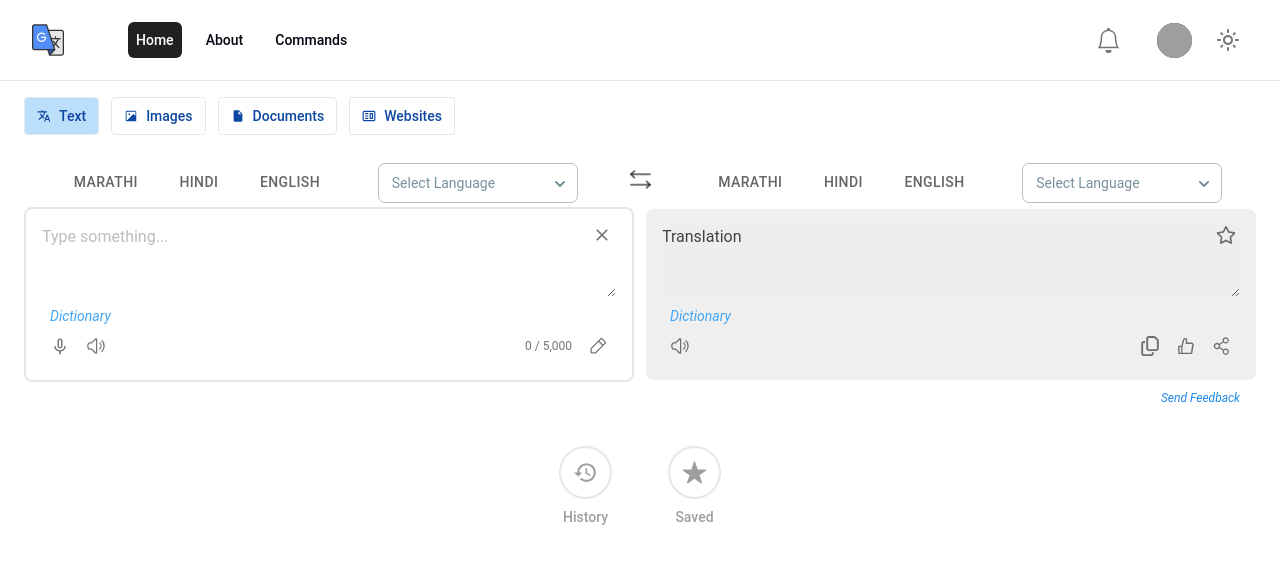
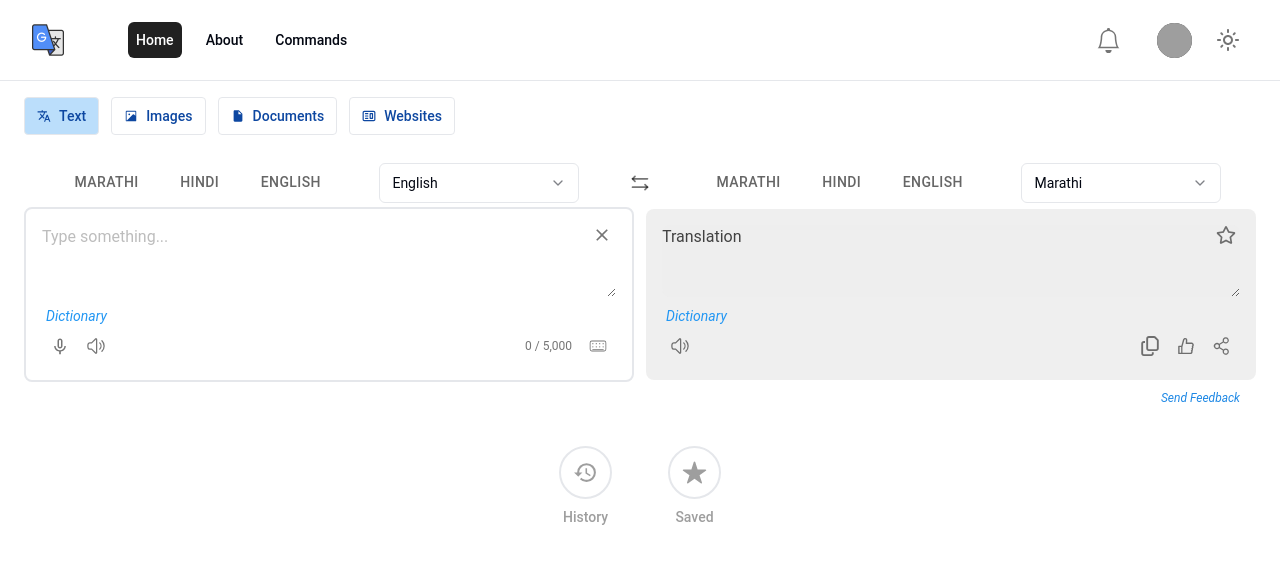
Before and after one commit to amolmahor50/Transalator, a React (Vite) app: page / in a window 1280 px wide. Shown: the top 564 px of the page. Built offline with nearby package versions, Linux system fonts and the light colour scheme; grey boxes are pictures that could not be loaded.

Commit message:
Selected languages completed and swap the languages

```diff
--- a/package.json
+++ b/package.json
@@ -19,6 +19,7 @@
     "@mui/styled-engine-sc": "^6.1.10",
     "@radix-ui/react-dialog": "^1.1.2",
     "@radix-ui/react-popover": "^1.1.2",
+    "@radix-ui/react-select": "^2.1.2",
     "@radix-ui/react-slot": "^1.1.0",
     "class-variance-authority": "^0.7.1",
     "clsx": "^2.1.1",
--- a/src/components/Languages.js
+++ b/src/components/Languages.js
@@ -1,102 +1,122 @@
 const languages = {
-    "am-ET": "Amharic",
-    "ar-SA": "Arabic",
-    "be-BY": "Bielarus",
-    "bem-ZM": "Bemba",
-    "bi-VU": "Bislama",
-    "bjs-BB": "Bajan",
-    "bn-IN": "Bengali",
-    "bo-CN": "Tibetan",
-    "br-FR": "Breton",
-    "bs-BA": "Bosnian",
-    "ca-ES": "Catalan",
-    "cop-EG": "Coptic",
-    "cs-CZ": "Czech",
-    "cy-GB": "Welsh",
-    "da-DK": "Danish",
-    "dz-BT": "Dzongkha",
-    "de-DE": "German",
-    "dv-MV": "Maldivian",
-    "el-GR": "Greek",
-    "en-GB": "English",
-    "es-ES": "Spanish",
-    "et-EE": "Estonian",
-    "eu-ES": "Basque",
-    "fa-IR": "Persian",
-    "fi-FI": "Finnish",
-    "fn-FNG": "Fanagalo",
-    "fo-FO": "Faroese",
-    "fr-FR": "French",
-    "gl-ES": "Galician",
-    "gu-IN": "Gujarati",
-    "ha-NE": "Hausa",
-    "he-IL": "Hebrew",
-    "hi-IN": "Hindi",
-    "hr-HR": "Croatian",
-    "hu-HU": "Hungarian",
-    "id-ID": "Indonesian",
-    "is-IS": "Icelandic",
-    "it-IT": "Italian",
-    "ja-JP": "Japanese",
-    "kk-KZ": "Kazakh",
-    "km-KM": "Khmer",
-    "kn-IN": "Kannada",
-    "ko-KR": "Korean",
-    "ku-TR": "Kurdish",
-    "ky-KG": "Kyrgyz",
-    "la-VA": "Latin",
-    "lo-LA": "Lao",
-    "lv-LV": "Latvian",
-    "men-SL": "Mende",
-    "mg-MG": "Malagasy",
-    "mi-NZ": "Maori",
-    "mr-MR": "Marathi",
-    "ms-MY": "Malay",
-    "mt-MT": "Maltese",
-    "my-MM": "Burmese",
-    "ne-NP": "Nepali",
-    "niu-NU": "Niuean",
-    "nl-NL": "Dutch",
-    "no-NO": "Norwegian",
-    "ny-MW": "Nyanja",
-    "ur-PK": "Pakistani",
-    "pau-PW": "Palauan",
-    "pa-IN": "Panjabi",
-    "ps-PK": "Pashto",
-    "pis-SB": "Pijin",
-    "pl-PL": "Polish",
-    "pt-PT": "Portuguese",
-    "rn-BI": "Kirundi",
-    "ro-RO": "Romanian",
-    "ru-RU": "Russian",
-    "sg-CF": "Sango",
-    "si-LK": "Sinhala",
-    "sk-SK": "Slovak",
-    "sm-WS": "Samoan",
-    "sn-ZW": "Shona",
-    "so-SO": "Somali",
-    "sq-AL": "Albanian",
-    "sr-RS": "Serbian",
-    "sv-SE": "Swedish",
-    "sw-SZ": "Swahili",
-    "ta-LK": "Tamil",
-    "te-IN": "Telugu",
-    "tet-TL": "Tetum",
-    "tg-TJ": "Tajik",
-    "th-TH": "Thai",
-    "ti-TI": "Tigrinya",
-    "tk-TM": "Turkmen",
-    "tl-PH": "Tagalog",
-    "tn-BW": "Tswana",
-    "to-TO": "Tongan",
-    "tr-TR": "Turkish",
-    "uk-UA": "Ukrainian",
-    "uz-UZ": "Uzbek",
-    "vi-VN": "Vietnamese",
-    "wo-SN": "Wolof",
-    "xh-ZA": "Xhosa",
-    "yi-YD": "Yiddish",
-    "zu-ZA": "Zulu"
-}
+    ab: 'Abkhazian',
+    aa: 'Afar',
+    af: 'Afrikaans',
+    sq: 'Albanian',
+    am: 'Amharic',
+    ar: 'Arabic',
+    an: 'Aragonese',
+    hy: 'Armenian',
+    as: 'Assamese',
+    av: 'Avaric',
+    ae: 'Avestan',
+    ay: 'Aymara',
+    az: 'Azerbaijani',
+    bm: 'Bambara',
+    eu: 'Basque',
+    be: 'Belarusian',
+    bn: 'Bengali',
+    bh: 'Bihari',
+    bi: 'Bislama',
+    bs: 'Bosnian',
+    br: 'Breton',
+    bg: 'Bulgarian',
+    my: 'Burmese',
+    ca: 'Catalan',
+    ch: 'Chamorro',
+    ce: 'Chechen',
+    zh: 'Chinese',
+    cu: 'Church Slavic',
+    cv: 'Chuvash',
+    kw: 'Cornish',
+    co: 'Corsican',
+    cr: 'Cree',
+    hr: 'Croatian',
+    cs: 'Czech',
+    da: 'Danish',
+    dv: 'Divehi',
+    nl: 'Dutch',
+    dz: 'Dzongkha',
+    en: 'English',
+    eo: 'Esperanto',
+    et: 'Estonian',
+    ee: 'Ewe',
+    fo: 'Faroese',
+    fj: 'Fijian',
+    fi: 'Finnish',
+    fr: 'French',
+    ff: 'Fulah',
+    gl: 'Galician',
+    ka: 'Georgian',
+    de: 'German',
+    el: 'Greek',
+    gn: 'Guarani',
+    gu: 'Gujarati',
+    ht: 'Haitian Creole',
+    ha: 'Hausa',
+    he: 'Hebrew',
+    hi: 'Hindi',
+    hu: 'Hungarian',
+    is: 'Icelandic',
+    id: 'Indonesian',
+    ia: 'Interlingua',
+    ga: 'Irish',
+    it: 'Italian',
+    ja: 'Japanese',
+    jv: 'Javanese',
+    kn: 'Kannada',
+    km: 'Khmer',
+    rw: 'Kinyarwanda',
+    ky: 'Kirghiz',
+    ko: 'Korean',
+    ku: 'Kurdish',
+    lo: 'Lao',
+    la: 'Latin',
+    lv: 'Latvian',
+    ln: 'Lingala',
+    lt: 'Lithuanian',
+    lb: 'Luxembourgish',
+    mk: 'Macedonian',
+    ml: 'Malayalam',
+    mr: 'Marathi',
+    my: 'Myanmar (Burmese)',
+    ne: 'Nepali',
+    no: 'Norwegian',
+    oc: 'Occitan',
+    or: 'Odia (Oriya)',
+    om: 'Oromo',
+    ps: 'Pashto',
+    fa: 'Persian (Farsi)',
+    pl: 'Polish',
+    pt: 'Portuguese',
+    qu: 'Quechua',
+    ro: 'Romanian',
+    ru: 'Russian',
+    sr: 'Serbian',
+    si: 'Sinhala',
+    sk: 'Slovak',
+    sl: 'Slovenian',
+    es: 'Spanish',
+    su: 'Sundanese',
+    sw: 'Swahili',
+    sv: 'Swedish',
+    ta: 'Tamil',
+    te: 'Telugu',
+    th: 'Thai',
+    ti: 'Tigrinya',
+    to: 'Tonga',
+    tr: 'Turkish',
+    tk: 'Turkmen',
+    uk: 'Ukrainian',
+    ur: 'Urdu',
+    vi: 'Vietnamese',
+    cy: 'Welsh',
+    wo: 'Wolof',
+    xh: 'Xhosa',
+    yi: 'Yiddish',
+    yo: 'Yoruba',
+    zu: 'Zulu'
+  };
+
 
 export default languages;
--- a/src/components/SelectLanguageDropDown.jsx
+++ b/src/components/SelectLanguageDropDown.jsx
@@ -1,57 +1,103 @@
-import { Select, Option } from "@material-tailwind/react";
+// import { Select, Option } from "@material-tailwind/react";
 import ToolTip from "./ui/ToolTip";
 import { TbArrowsLeftRight } from "react-icons/tb";
 import { Tab, Tabs } from "@mui/material";
-import languages from "./Languages"
+import languages from "./Languages";
+import {
+    Select,
+    SelectContent,
+    SelectGroup,
+    SelectItem,
+    SelectLabel,
+    SelectTrigger,
+    SelectValue,
+} from "@/components/ui/select"
+import { useContext } from "react";
+import { TranslateContextData } from "../context/TranslateContext";
 
 export function SelectLanguageDropDown() {
+    const { sourceLanguage, setSourceLanguage, targetLanguage, setTargetLanguage } = useContext(TranslateContextData)
 
 
+    // Swap the source and target languages when TbArrowsLeftRight is clicked
+    const swapLanguages = () => {
+        setSourceLanguage(targetLanguage);
+        setTargetLanguage(sourceLanguage);
+    };
+
+    console.log(sourceLanguage, targetLanguage);
     return (
-        <div className="flex w-full mt-6 px-4">
+        <div className="flex justify-between items-center w-full mt-6 sm:px-4 px-6 sm:mb-0 mb-2">
 
-            <div className="flex justify-evenly items-center w-1/2">
+            <div className="flex justify-evenly items-center w-auto sm:w-1/2">
 
+                <div className="sm:block hidden">
                     <Tabs>
                         <Tab label="Marathi" />
                         <Tab label="Hindi" />
                         <Tab label="English" />
                     </Tabs>
+                </div>
 
-                <div className="w-74">
-                    <Select label="Select Language" className="no-scrollbar">
+                <div>
+                    <Select value={sourceLanguage} onValueChange={(value) => setSourceLanguage(value)}>
+                        <SelectTrigger className="sm:w-[200px] w-[120px] outline-none">
+                            <SelectValue placeholder="Language" />
+                        </SelectTrigger>
+
+                        <SelectContent>
+                            <SelectGroup>
+                                <SelectLabel>Language</SelectLabel>
                                 {
                                     Object.entries(languages).map(([code, name]) => (
-                                <Option className="text-sm" key={code} value={code}>{name}</Option>
+                                        <SelectItem className="text-sm" key={code} value={code}>{name}</SelectItem>
                                     ))
                                 }
+                            </SelectGroup>
+                        </SelectContent>
+
                     </Select>
                 </div>
 
             </div>
 
-            {/* languages trasnform arrow button */}
+            {/* Language Transform Arrow */}
             <div>
                 <ToolTip TitleToolTip={"Left Right Convert Language"}>
-                    <TbArrowsLeftRight size={25} />
+                    <TbArrowsLeftRight
+                        className="w-5 h-5 cursor-pointer"
+                        onClick={swapLanguages} // Handle swap on icon click
+                    />
                 </ToolTip>
             </div>
 
-            <div className="flex justify-evenly items-center w-1/2">
+            <div className="flex justify-evenly items-center w-auto sm:w-1/2">
 
+                <div className="sm:block hidden">
                     <Tabs>
                         <Tab label="Marathi" />
                         <Tab label="Hindi" />
                         <Tab label="English" />
                     </Tabs>
+                </div>
 
-                <div className="w-74">
-                    <Select label="Select Language" className="no-scrollbar">
+                <div>
+                    <Select value={targetLanguage} onValueChange={(value) => setTargetLanguage(value)}>
+                        <SelectTrigger className="sm:w-[200px] w-[120px] outline-none">
+                            <SelectValue placeholder="Language" />
+                        </SelectTrigger>
+
+                        <SelectContent>
+                            <SelectGroup>
+                                <SelectLabel>Language</SelectLabel>
                                 {
                                     Object.entries(languages).map(([code, name]) => (
-                                <Option className="text-sm" key={code} value={code}>{name}</Option>
+                                        <SelectItem className="text-sm" key={code} value={code}>{name}</SelectItem>
                                     ))
                                 }
+                            </SelectGroup>
+                        </SelectContent>
+
                     </Select>
                 </div>
 
--- a/src/components/TextAreaComponent.jsx
+++ b/src/components/TextAreaComponent.jsx
@@ -2,7 +2,7 @@
 import { MdOutlineKeyboardVoice } from "react-icons/md";
 import { HiOutlineSpeakerWave } from "react-icons/hi2";
 import { IoMdClose } from "react-icons/io";
-import { PiPencilSimple } from "react-icons/pi";
+import { CiKeyboard } from "react-icons/ci";
 import { FaRegCopy } from "react-icons/fa6";
 import { PiShareNetwork } from "react-icons/pi";
 import { AiOutlineLike } from "react-icons/ai";
@@ -23,11 +23,11 @@
         <>
             <div className="max-w-7xl grid gap-3 sm:grid-cols-12 items-center">
 
-                <div className="sm:col-span-6 relative border-2 rounded-lg p-4">
+                <div className="sm:col-span-6 relative border-2 rounded-lg sm:p-4 p-2">
 
-                    <span className="absolute right-3 top-2">
+                    <span className="absolute right-2 sm:right-3 top-0 sm:top-2">
                         <ToolTip TitleToolTip={"Clear source Text"}>
-                            <IoMdClose size={20} />
+                            <IoMdClose className="sm:text-xl text-lg" />
                         </ToolTip>
                     </span>
 
@@ -38,36 +38,36 @@
                         placeholder="Type something..."
                     />
 
-                    <Link className="ml-2 mb-2 text-blue-400 text-sm italic">
+                    <Link className="ml-1 mb-2 text-blue-500 text-xs sm:text-sm italic">
                         Dictionary
                     </Link>
 
                     <div className="flex justify-between">
                         <span>
                             <ToolTip TitleToolTip={"Translate by voice"}>
-                                <MdOutlineKeyboardVoice size={20} />
+                                <MdOutlineKeyboardVoice className="sm:text-xl text-lg" />
                             </ToolTip>
 
                             <ToolTip TitleToolTip={"Listen"}>
-                                <HiOutlineSpeakerWave size={20} />
+                                <HiOutlineSpeakerWave className="sm:text-xl text-lg" />
                             </ToolTip>
                         </span>
 
                         <span className="flex items-center gap-2">
                             <span className="text-xs text-gray-600">0 / 5,000</span>
-                            <ToolTip TitleToolTip={"Edit"}>
-                                <PiPencilSimple size={20} />
+                            <ToolTip TitleToolTip={"Keyboard"}>
+                                <CiKeyboard className="sm:text-xl text-lg" />
                             </ToolTip>
                         </span>
                     </div>
 
                 </div>
 
-                <div className="sm:col-span-6 relative bg-[#eeee] rounded-lg p-4">
+                <div className="sm:col-span-6 relative bg-[#eeee] rounded-lg p-2 sm:p-4">
 
-                    <span className="absolute right-3 top-2">
+                    <span className="absolute sm:right-3 right-1 top-0 sm:top-2">
                         <ToolTip TitleToolTip={"Save Translation"}>
-                            <FaRegStar size={20} />
+                            <FaRegStar className="sm:text-xl text-lg" />
                         </ToolTip>
                     </span>
 
@@ -79,28 +79,28 @@
                         placeholder="Translation"
                     />
 
-                    <Link className="ml-2 mb-2 text-blue-400 text-sm italic">
+                    <Link className="ml-1 mb-2 text-blue-500 text-xs sm:text-sm italic">
                         Dictionary
                     </Link>
 
                     <div className="flex justify-between">
                         <span>
                             <ToolTip TitleToolTip={"Listen"}>
-                                <HiOutlineSpeakerWave size={20} />
+                                <HiOutlineSpeakerWave className="sm:text-xl text-lg" />
                             </ToolTip>
                         </span>
 
                         <span>
                             <ToolTip TitleToolTip={"Copy translation"}>
-                                <FaRegCopy size={20} />
+                                <FaRegCopy className="sm:text-xl text-lg" />
                             </ToolTip>
 
                             <ToolTip TitleToolTip={"Rate this translation"}>
-                                <AiOutlineLike size={20} />
+                                <AiOutlineLike className="sm:text-xl text-lg" />
                             </ToolTip>
 
                             <ToolTip TitleToolTip={"Share translation"}>
-                                <PiShareNetwork size={20} />
+                                <PiShareNetwork className="sm:text-xl text-lg" />
                             </ToolTip>
                         </span>
                     </div>
--- /dev/null
+++ b/src/components/ui/select.tsx
@@ -0,0 +1,158 @@
+import * as React from "react"
+import * as SelectPrimitive from "@radix-ui/react-select"
+import { Check, ChevronDown, ChevronUp } from "lucide-react"
+
+import { cn } from "../../lib/utils"
+
+const Select = SelectPrimitive.Root
+
+const SelectGroup = SelectPrimitive.Group
+
+const SelectValue = SelectPrimitive.Value
+
+const SelectTrigger = React.forwardRef<
+  React.ElementRef<typeof SelectPrimitive.Trigger>,
+  React.ComponentPropsWithoutRef<typeof SelectPrimitive.Trigger>
+>(({ className, children, ...props }, ref) => (
+  <SelectPrimitive.Trigger
+    ref={ref}
+    className={cn(
+      "flex h-10 w-full items-center justify-between rounded-md border border-input bg-background px-3 py-2 text-sm ring-offset-background placeholder:text-muted-foreground focus:outline-none focus:ring-2 focus:ring-ring focus:ring-offset-2 disabled:cursor-not-allowed disabled:opacity-50 [&>span]:line-clamp-1",
+      className
+    )}
+    {...props}
+  >
+    {children}
+    <SelectPrimitive.Icon asChild>
+      <ChevronDown className="h-4 w-4 opacity-50" />
+    </SelectPrimitive.Icon>
+  </SelectPrimitive.Trigger>
+))
+SelectTrigger.displayName = SelectPrimitive.Trigger.displayName
+
+const SelectScrollUpButton = React.forwardRef<
+  React.ElementRef<typeof SelectPrimitive.ScrollUpButton>,
+  React.ComponentPropsWithoutRef<typeof SelectPrimitive.ScrollUpButton>
+>(({ className, ...props }, ref) => (
+  <SelectPrimitive.ScrollUpButton
+    ref={ref}
+    className={cn(
+      "flex cursor-default items-center justify-center py-1",
+      className
+    )}
+    {...props}
+  >
+    <ChevronUp className="h-4 w-4" />
+  </SelectPrimitive.ScrollUpButton>
+))
+SelectScrollUpButton.displayName = SelectPrimitive.ScrollUpButton.displayName
+
+const SelectScrollDownButton = React.forwardRef<
+  React.ElementRef<typeof SelectPrimitive.ScrollDownButton>,
+  React.ComponentPropsWithoutRef<typeof SelectPrimitive.ScrollDownButton>
+>(({ className, ...props }, ref) => (
+  <SelectPrimitive.ScrollDownButton
+    ref={ref}
+    className={cn(
+      "flex cursor-default items-center justify-center py-1",
+      className
+    )}
+    {...props}
+  >
+    <ChevronDown className="h-4 w-4" />
+  </SelectPrimitive.ScrollDownButton>
+))
+SelectScrollDownButton.displayName =
+  SelectPrimitive.ScrollDownButton.displayName
+
+const SelectContent = React.forwardRef<
+  React.ElementRef<typeof SelectPrimitive.Content>,
+  React.ComponentPropsWithoutRef<typeof SelectPrimitive.Content>
+>(({ className, children, position = "popper", ...props }, ref) => (
+  <SelectPrimitive.Portal>
+    <SelectPrimitive.Content
+      ref={ref}
+      className={cn(
+        "relative z-50 max-h-96 min-w-[8rem] overflow-hidden rounded-md border bg-popover text-popover-foreground shadow-md data-[state=open]:animate-in data-[state=closed]:animate-out data-[state=closed]:fade-out-0 data-[state=open]:fade-in-0 data-[state=closed]:zoom-out-95 data-[state=open]:zoom-in-95 data-[side=bottom]:slide-in-from-top-2 data-[side=left]:slide-in-from-right-2 data-[side=right]:slide-in-from-left-2 data-[side=top]:slide-in-from-bottom-2",
+        position === "popper" &&
+          "data-[side=bottom]:translate-y-1 data-[side=left]:-translate-x-1 data-[side=right]:translate-x-1 data-[side=top]:-translate-y-1",
+        className
+      )}
+      position={position}
+      {...props}
+    >
+      <SelectScrollUpButton />
+      <SelectPrimitive.Viewport
+        className={cn(
+          "p-1",
+          position === "popper" &&
+            "h-[var(--radix-select-trigger-height)] w-full min-w-[var(--radix-select-trigger-width)]"
+        )}
+      >
+        {children}
+      </SelectPrimitive.Viewport>
+      <SelectScrollDownButton />
+    </SelectPrimitive.Content>
+  </SelectPrimitive.Portal>
+))
+SelectContent.displayName = SelectPrimitive.Content.displayName
+
+const SelectLabel = React.forwardRef<
+  React.ElementRef<typeof SelectPrimitive.Label>,
+  React.ComponentPropsWithoutRef<typeof SelectPrimitive.Label>
+>(({ className, ...props }, ref) => (
+  <SelectPrimitive.Label
+    ref={ref}
+    className={cn("py-1.5 pl-8 pr-2 text-sm font-semibold", className)}
+    {...props}
+  />
+))
+SelectLabel.displayName = SelectPrimitive.Label.displayName
+
+const SelectItem = React.forwardRef<
+  React.ElementRef<typeof SelectPrimitive.Item>,
+  React.ComponentPropsWithoutRef<typeof SelectPrimitive.Item>
+>(({ className, children, ...props }, ref) => (
+  <SelectPrimitive.Item
+    ref={ref}
+    className={cn(
+      "relative flex w-full cursor-default select-none items-center rounded-sm py-1.5 pl-8 pr-2 text-sm outline-none focus:bg-accent focus:text-accent-foreground data-[disabled]:pointer-events-none data-[disabled]:opacity-50",
+      className
+    )}
+    {...props}
+  >
+    <span className="absolute left-2 flex h-3.5 w-3.5 items-center justify-center">
+      <SelectPrimitive.ItemIndicator>
+        <Check className="h-4 w-4" />
+      </SelectPrimitive.ItemIndicator>
+    </span>
+
+    <SelectPrimitive.ItemText>{children}</SelectPrimitive.ItemText>
+  </SelectPrimitive.Item>
+))
+SelectItem.displayName = SelectPrimitive.Item.displayName
+
+const SelectSeparator = React.forwardRef<
+  React.ElementRef<typeof SelectPrimitive.Separator>,
+  React.ComponentPropsWithoutRef<typeof SelectPrimitive.Separator>
+>(({ className, ...props }, ref) => (
+  <SelectPrimitive.Separator
+    ref={ref}
+    className={cn("-mx-1 my-1 h-px bg-muted", className)}
+    {...props}
+  />
+))
+SelectSeparator.displayName = SelectPrimitive.Separator.displayName
+
+export {
+  Select,
+  SelectGroup,
+  SelectValue,
+  SelectTrigger,
+  SelectContent,
+  SelectLabel,
+  SelectItem,
+  SelectSeparator,
+  SelectScrollUpButton,
+  SelectScrollDownButton,
+}
--- a/src/context/TranslateContext.jsx
+++ b/src/context/TranslateContext.jsx
@@ -2,13 +2,34 @@
 
 export const TranslateContextData = createContext();
 
-export const TranslateProvider = ({children}) => {
-    const [inputText, setInputText] = useState(''); // Text entered by the user
-    const [translatedText, setTranslatedText] = useState(''); // Translated text
-    const [targetLanguage, setTargetLanguage] = useState('en'); // Target language for translation (e.g., 'en' for English)
+export const TranslateProvider = ({ children }) => {
+    const [sourceText, setSourceText] = useState('');
+    const [translatedText, setTranslatedText] = useState('');
+    const [sourceLanguage, setSourceLanguage] = useState('en'); // Target language for translation (e.g., 'en' for English)
+    const [targetLanguage, setTargetLanguage] = useState('mr'); // Target language for translation (e.g., 'hi' for English)
 
-    return(
-        <TranslateContextData.Provider value={{}}>
+
+    // when i clicked the arrow icon then selected language changed
+    const handleExchangeLangArrow = () => {
+        let tempValue = sourceText;
+        setSourceText(toText);
+        setTranslatedText(tempValue);
+
+        let tempLang = sourceLanguage;
+        setSourceLanguage(toLanguage);
+        setTargetLanguage(tempLang);
+    }
+
+    return (
+        <TranslateContextData.Provider value={{
+            sourceText, setSourceText, translatedText, setTranslatedText, //text realated
+
+            sourceLanguage, setSourceLanguage, targetLanguage, setTargetLanguage, //languages realated
+
+
+            handleExchangeLangArrow,
+
+        }}>
             {children}
         </TranslateContextData.Provider>
     )
```
Also changed, not shown: tsconfig.json (added, +17 -0 lines), 1 other file (tests, documents, lock files or other folders). Lines whose indentation alone changed are shown as unchanged.
